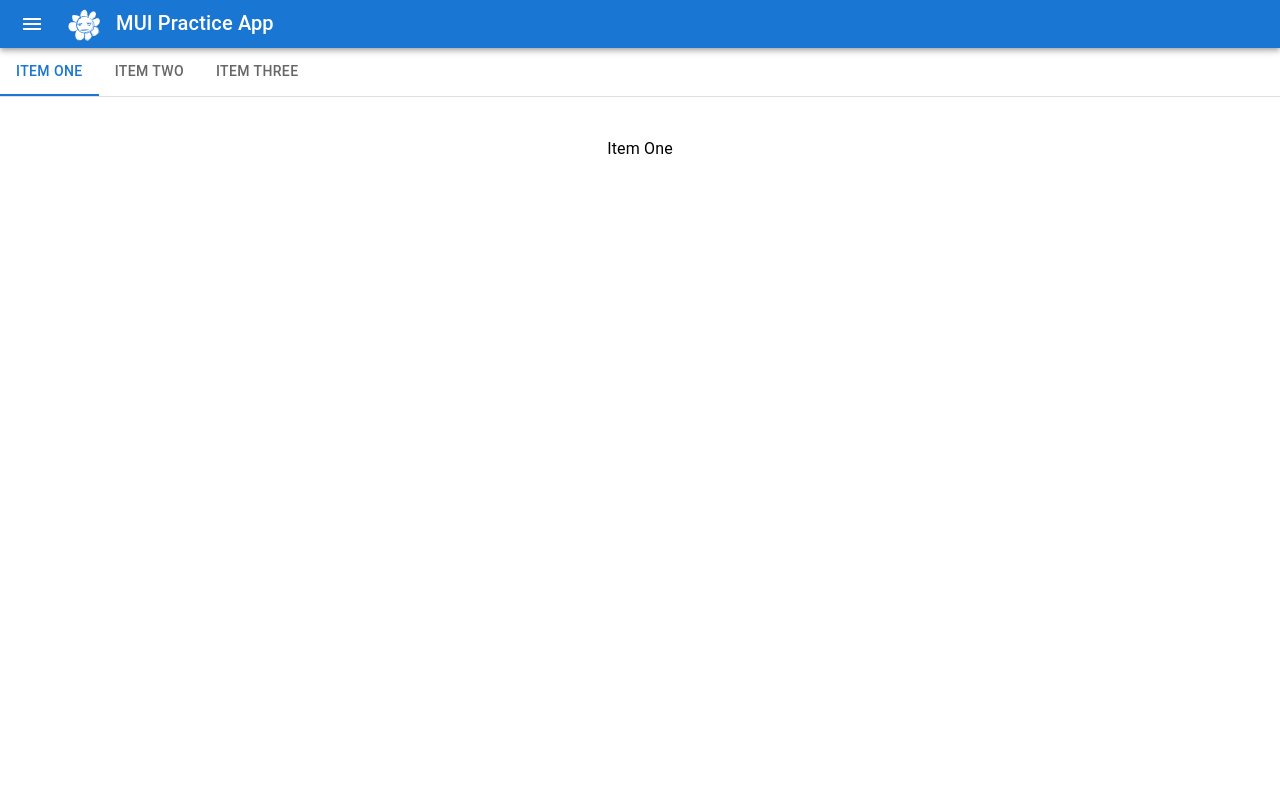
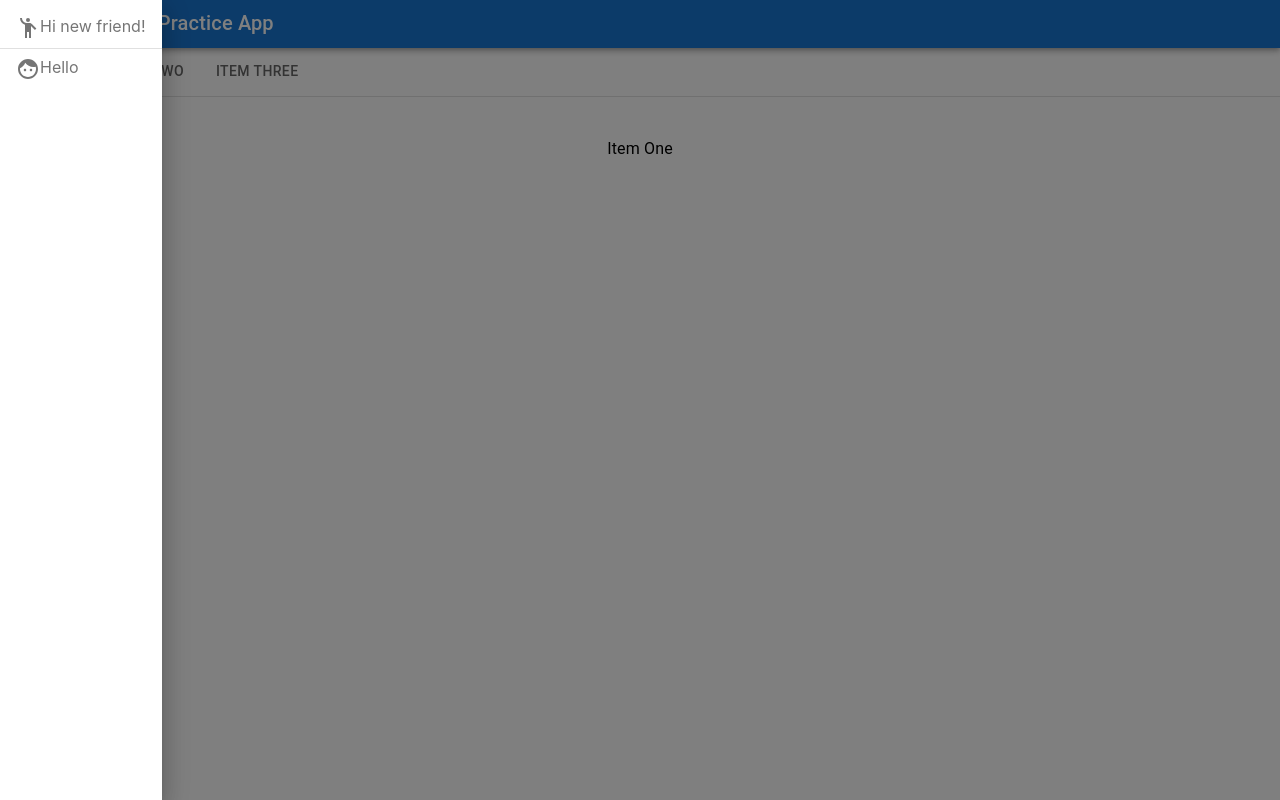
Before and after one commit to Sepiac/mui-practice, a React (Create React App) app: page / in a window 1280 px wide. Both pictures are taken after a click on the button "menu". Built offline with nearby package versions, Linux system fonts and the light colour scheme.

Commit message:
feat(MainMenu): add drawer

```diff
--- a/src/components/MainMenu.tsx
+++ b/src/components/MainMenu.tsx
@@ -1,22 +1,41 @@
-import React from 'react'
-import { AppBar, Toolbar, IconButton, Typography } from '@mui/material'
+import React, { useState } from 'react'
+import { AppBar, Toolbar, IconButton, Typography, Drawer, List, ListItem, ListItemIcon, Divider } from '@mui/material'
 import MenuIcon from '@mui/icons-material/Menu';
 import { SepiacIcon } from '../icons'
+import EmojiPeopleIcon from '@mui/icons-material/EmojiPeople';
+import FaceIcon from '@mui/icons-material/Face';
 
 export const MainMenu = () => {
+  const [isDrawerOpen, setIsDrawerOpen] = useState(false)
   return (
     <div>
       <AppBar position="static">
         <Toolbar variant="dense">
-          <IconButton edge="start" color="inherit" aria-label="menu" sx={{ mr: 2 }}>
+          <IconButton edge="start" color="inherit" aria-label="menu" sx={{ mr: 2 }} onClick={() => setIsDrawerOpen(!isDrawerOpen)}>
             <MenuIcon />
           </IconButton>
           <Typography variant="h6" color="inherit" component="div">
-            <SepiacIcon style={{display: 'inline-block', verticalAlign: 'middle', width: '2rem', marginRight: '1rem'}}/>
+            <SepiacIcon style={{ display: 'inline-block', verticalAlign: 'middle', width: '2rem', marginRight: '1rem' }} />
             MUI Practice App
           </Typography>
         </Toolbar>
       </AppBar>
+
+      <Drawer
+        anchor="left"
+        open={isDrawerOpen}
+        onClose={() => setIsDrawerOpen(false)}
+      >
+        <List>
+          <ListItem button >
+            <ListItemIcon><EmojiPeopleIcon /> Hi new friend!</ListItemIcon>
+          </ListItem>
+          <Divider />
+          <ListItem button >
+            <ListItemIcon><FaceIcon />Hello</ListItemIcon>
+          </ListItem>
+        </List>
+      </Drawer>
     </div>
   )
 }
```
